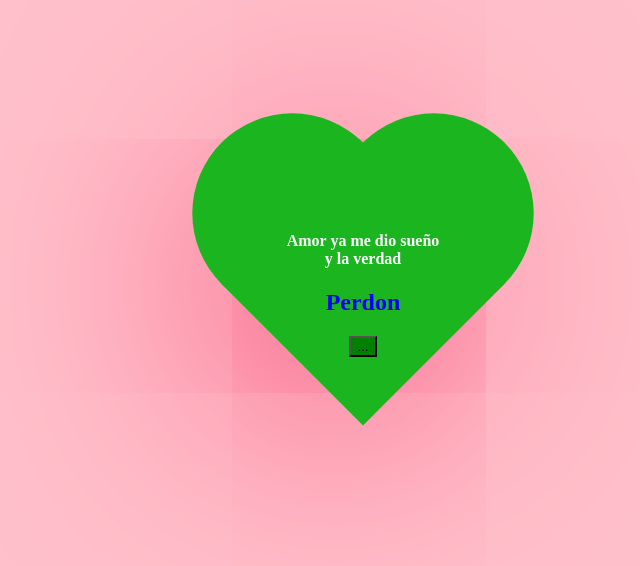
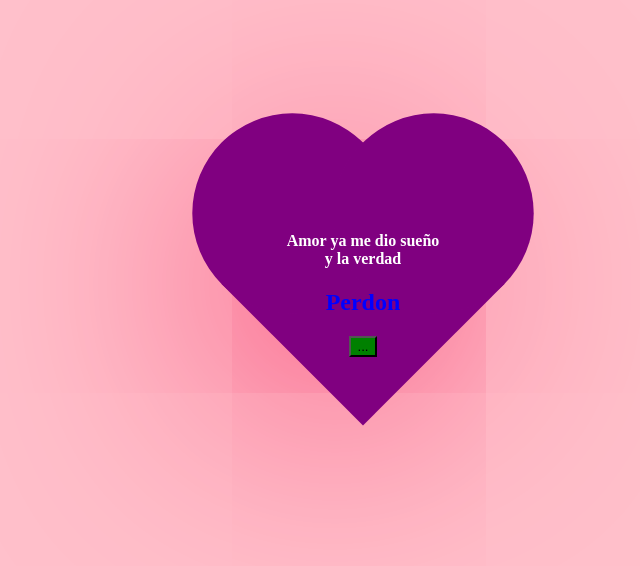
Before and after one commit to SZIndustry/p-igmar.github.io, a plain HTML site: page six.html in a window 1280 px wide. Shown: the part 116-682 px from the top of the page, without its empty margins (277-917 px from the left). Drawn offline with Linux system fonts and the light colour scheme.

Commit message:
Update six.html

```diff
--- a/six.html
+++ b/six.html
@@ -19,7 +19,7 @@
 .heart{
     height: 200px;
     width: 200px;
-    background-color: #1bb520;
+    background-color: purple;
     position: relative;
     transform: rotate(45deg);
     box-shadow: -20px 20px 300px #f20044;
@@ -45,7 +45,7 @@ h4{
     position: absolute;
     height: 200px;
     width: 200px;
-    background: #1bb520;
+    background: purple;
     right: 50%;
     border-radius: 50%;
 }
@@ -54,7 +54,7 @@ h4{
     position: absolute;
     height: 200px;
     width: 200px;
-    background: #1bb520;
+    background: purple;
     top: -50%;
     border-radius: 50%;
 }
```
